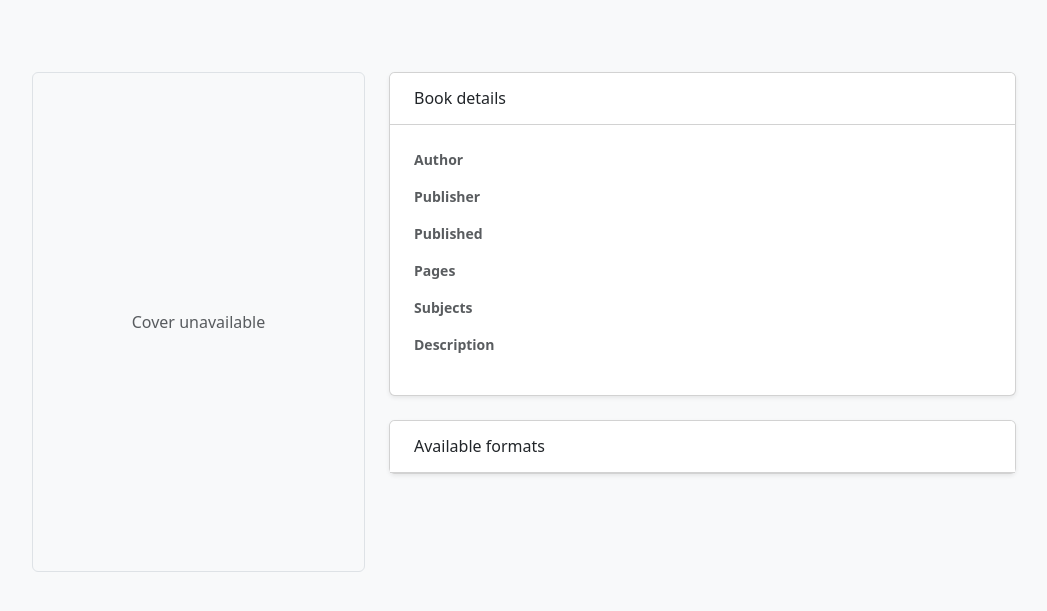
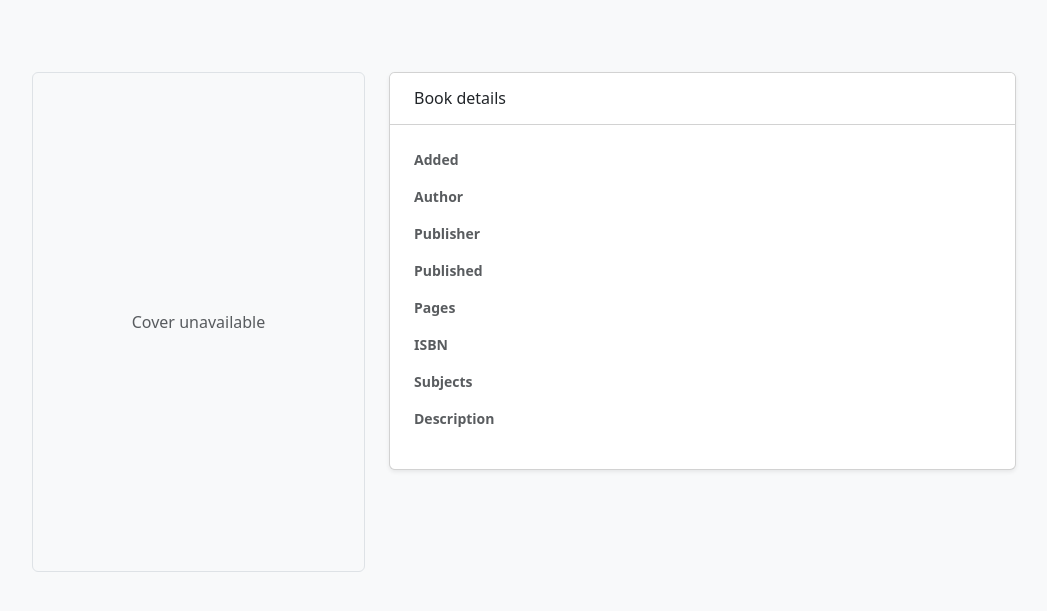
Before and after one commit to sibprogrammer/bookshelf, a Flask app: template src/templates/details.html in a window 1280 px wide. Shown: the part 73-684 px from the top of the page, without its empty margins (116-1163 px from the left). Run offline with Flask 3, Linux system fonts and the light colour scheme; the template is opened without the code that fills it, so the values that code supplies are empty; parts of the project's set-up code (start-up, migrations or seed data) failed here and were passed over; some libraries are stand-ins or nearby versions.

Commit message:
Improve visualization of book's details

```diff
--- a/src/main.py
+++ b/src/main.py
@@ -84,11 +84,10 @@ def create_app(config: Config | None = None) -> Flask:
         )
         return render_library(message=message, warning=warning)
 
-    def render_details(book: Book, *, message="", error=""):
+    def render_details(book: Book, *, error=""):
         return render_template(
             "details.html",
             book=book,
-            message=message,
             error=error,
             cover_available=indexer.covers.find(book.files) is not None,
         )
@@ -107,12 +106,7 @@ def create_app(config: Config | None = None) -> Flask:
 
     @app.get("/books/<int:book_id>")
     def details(book_id: int):
-        return render_details(
-            find_book(book_id),
-            message="Opening book in your default reader."
-            if request.args.get("opened") == "1"
-            else "",
-        )
+        return render_details(find_book(book_id))
 
     @app.get("/books/<int:book_id>/cover")
     def cover(book_id: int):
@@ -153,7 +147,7 @@ def create_app(config: Config | None = None) -> Flask:
                 "for this file type.",
                 500,
             )
-        return redirect(url_for("details", book_id=book.id, opened=1), code=303)
+        return redirect(url_for("details", book_id=book.id), code=303)
 
     @app.errorhandler(sqlite3.Error)
     def database_error(error):
--- a/src/store.py
+++ b/src/store.py
@@ -41,6 +41,12 @@ class Book:
     @property
     def file_title(self) -> str:
         return Path(self.files[0].file_path).stem
+
+    @property
+    def added_at(self) -> datetime | None:
+        return next(
+            (file.added_at for file in self.files if file.added_at is not None), None
+        )
 
 
 class Store:
--- a/src/templates/details.html
+++ b/src/templates/details.html
@@ -14,12 +14,28 @@
     </aside>
     <div class="col-md">
       {% set metadata = book.metadata %}
-      {% if metadata.author or metadata.publisher or metadata.published_date or metadata.page_count is not none or metadata.subjects or metadata.description %}
-      <section class="card shadow-sm mb-4" aria-labelledby="metadata-heading">
-        <div class="card-header bg-body py-3 px-4"><h2 id="metadata-heading" class="h6 mb-0">Book details</h2></div>
+      <section class="card shadow-sm" aria-labelledby="metadata-heading">
+        <div class="card-header bg-body d-flex flex-wrap align-items-center justify-content-between gap-3 py-3 px-4">
+          <h2 id="metadata-heading" class="h6 mb-0">Book details</h2>
+          <div class="d-flex gap-2">
+            {% for file in book.files|unique(attribute='extension') %}
+            <form action="{{ url_for('open_book', book_id=book.id, file_id=file.id) }}" method="post">
+              <button class="btn btn-primary btn-sm" type="submit" aria-label="Open {{ file.extension|upper }} locally">{{ file.extension|upper }}</button>
+            </form>
+            {% endfor %}
+          </div>
+        </div>
         <div class="card-body p-4">
           <dl class="mb-0">
-            {% for label, value in [('Author', metadata.author), ('Publisher', metadata.publisher), ('Published', metadata.published_date), ('Pages', metadata.page_count), ('Subjects', metadata.subjects), ('Description', metadata.description)] %}
+            <dt class="text-body-secondary small mb-1">Added</dt>
+            <dd class="mb-3">
+              {% if book.added_at is not none %}
+              <time datetime="{{ book.added_at.date().isoformat() }}">{{ book.added_at.strftime('%d %b %Y') }}</time>
+              {% else %}
+              <span class="text-body-secondary">Unavailable</span>
+              {% endif %}
+            </dd>
+            {% for label, value in [('Author', metadata.author), ('Publisher', metadata.publisher), ('Published', metadata.published_date), ('Pages', metadata.page_count), ('ISBN', metadata.isbn), ('Subjects', metadata.subjects), ('Description', metadata.description)] %}
             {% if value is not none %}
             <dt class="text-body-secondary small mb-1">{{ label }}</dt>
             <dd class="text-break mb-3">{{ value }}</dd>
@@ -28,40 +44,6 @@
           </dl>
         </div>
       </section>
-      {% endif %}
-      <section class="card shadow-sm" aria-labelledby="details-heading">
-        <div class="card-header bg-body py-3 px-4"><h2 id="details-heading" class="h6 mb-0">Available formats</h2></div>
-        <ul class="list-group list-group-flush">
-          {% for file in book.files %}
-          <li class="list-group-item p-4">
-            <div class="d-flex align-items-center justify-content-between gap-3 mb-3">
-              <h3 class="h6 mb-0">{{ file.extension|upper }}</h3>
-              <form action="{{ url_for('open_book', book_id=book.id, file_id=file.id) }}" method="post">
-                <button class="btn btn-primary btn-sm" type="submit">Open {{ file.extension|upper }} locally</button>
-              </form>
-            </div>
-            <dl class="mb-0">
-              {% if file.metadata.isbn %}
-              <dt class="text-body-secondary small mb-1">ISBN</dt>
-              <dd class="text-break mb-3">{{ file.metadata.isbn }}</dd>
-              {% endif %}
-              <dt class="text-body-secondary small mb-1">Added</dt>
-              <dd class="mb-3">
-                {% if file.added_at is not none %}
-                <time datetime="{{ file.added_at.date().isoformat() }}">{{ file.added_at.strftime('%d %b %Y') }}</time>
-                {% else %}
-                <span class="text-body-secondary">Unavailable</span>
-                {% endif %}
-              </dd>
-              <dt class="text-body-secondary small mb-1">Absolute path</dt>
-              <dd class="text-break mb-3">{{ file.file_path }}</dd>
-              <dt class="text-body-secondary small mb-1">SHA-256</dt>
-              <dd class="text-break mb-0"><code>{{ file.sha256 }}</code></dd>
-            </dl>
-          </li>
-          {% endfor %}
-        </ul>
-      </section>
     </div>
   </div>
 {% endblock %}
```
Also changed, not shown: tests/test_added_at.py (+19 -7 lines), tests/test_metadata.py (+31 -2 lines), tests/test_web.py (+13 -11 lines).
